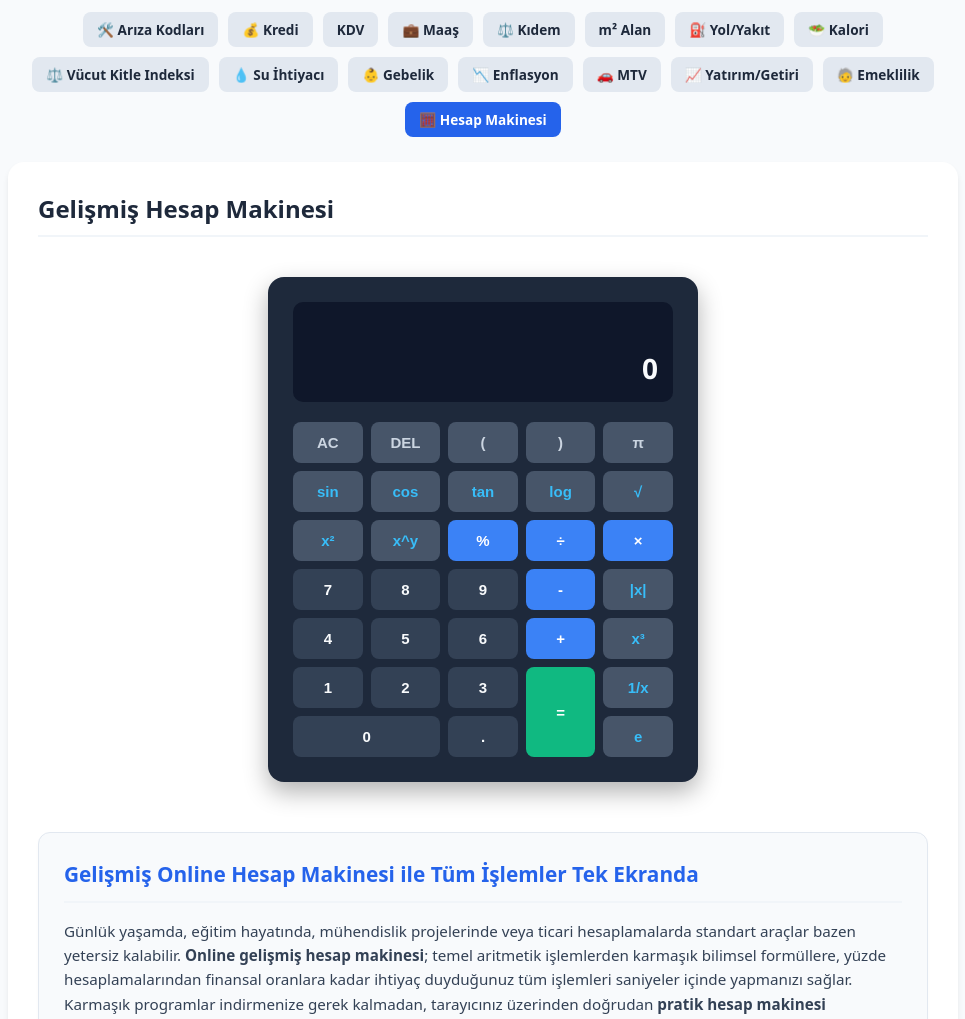
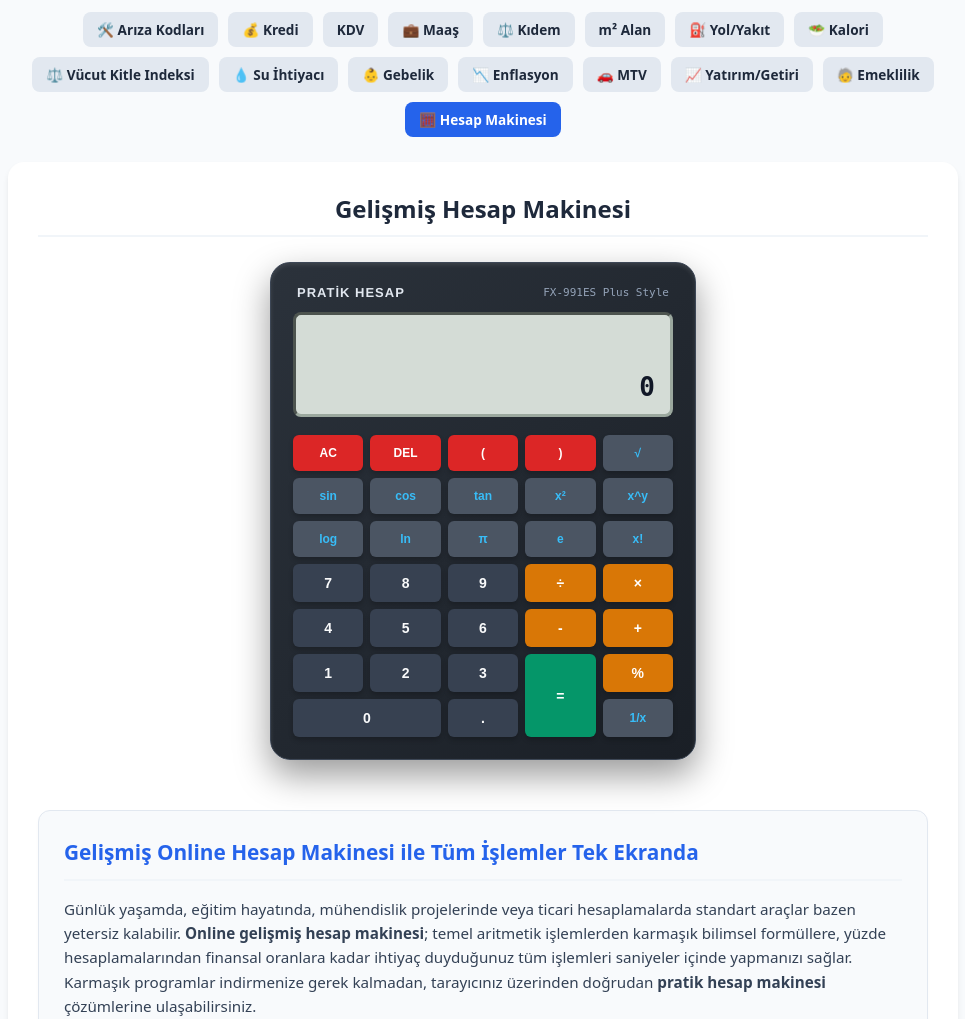
Before and after one commit to cempolat172-arch/pratikhesaplar, a FastAPI app: page /hesap-makinesi in a window 1280 px wide. Shown: the part 146-1165 px from the top of the page, without its empty margins (157-1122 px from the left). Run offline with FastAPI, Linux system fonts and the light colour scheme.

Commit message:
Hesap Makinesi arayüzü FX-991ES Plus tarzında yenilendi

```diff
--- a/templates/hesap-makinesi.html
+++ b/templates/hesap-makinesi.html
@@ -7,142 +7,174 @@
     justify-content: center;
     align-items: center;
     padding: 20px;
-    font-family: 'Segoe UI', Tahoma, Geneva, Verdana, sans-serif;
+    font-family: 'Helvetica Neue', Helvetica, Arial, sans-serif;
 }
-.calculator {
-    background: #1e293b;
-    padding: 25px;
-    border-radius: 16px;
-    box-shadow: 0 10px 25px rgba(0,0,0,0.3);
+.calculator-frame {
+    background: linear-gradient(135deg, #2b323b 0%, #1a1f26 100%);
+    padding: 22px;
+    border-radius: 20px;
+    box-shadow: 0 15px 35px rgba(0,0,0,0.4), inset 0 2px 4px rgba(255,255,255,0.1);
     width: 380px;
+    border: 1px solid #3d4756;
 }
-.display {
-    background: #0f172a;
-    padding: 15px;
-    border-radius: 10px;
-    margin-bottom: 20px;
+.brand-header {
+    display: flex;
+    justify-content: space-between;
+    align-items: center;
+    margin-bottom: 12px;
+    padding: 0 4px;
+}
+.brand-name {
+    color: #e2e8f0;
+    font-weight: 700;
+    font-size: 13px;
+    letter-spacing: 1px;
+}
+.model-name {
+    color: #94a3b8;
+    font-size: 11px;
+    font-family: monospace;
+}
+.display-screen {
+    background: #d4dcd6;
+    padding: 12px 15px;
+    border-radius: 8px;
+    margin-bottom: 18px;
     text-align: right;
-    min-height: 70px;
+    min-height: 75px;
+    border: 3px inset #9ba89e;
     display: flex;
     flex-direction: column;
     justify-content: space-between;
 }
-.history {
-    color: #64748b;
-    font-size: 14px;
-    min-height: 20px;
+.history-line {
+    color: #4a5568;
+    font-size: 13px;
+    min-height: 18px;
+    font-family: monospace;
     overflow-x: auto;
 }
-.result {
-    color: #f8fafc;
-    font-size: 28px;
-    font-weight: 600;
+.main-display {
+    color: #111827;
+    font-size: 26px;
+    font-weight: 700;
+    font-family: monospace;
     overflow-x: auto;
 }
-.buttons-grid {
+.keypad-grid {
     display: grid;
     grid-template-columns: repeat(5, 1fr);
-    gap: 8px;
+    gap: 7px;
 }
 .btn {
-    padding: 12px 0;
-    font-size: 15px;
+    padding: 11px 0;
+    font-size: 14px;
     font-weight: 600;
     border: none;
-    border-radius: 8px;
+    border-radius: 6px;
     cursor: pointer;
-    transition: background 0.2s, transform 0.1s;
+    box-shadow: 0 3px 5px rgba(0,0,0,0.2);
+    transition: all 0.1s ease;
 }
 .btn:active {
-    transform: scale(0.95);
+    transform: translateY(2px);
+    box-shadow: 0 1px 2px rgba(0,0,0,0.2);
 }
 .btn.num {
-    background: #334155;
-    color: #f8fafc;
+    background: #374151;
+    color: #f9fafb;
 }
-.btn.num:hover { background: #475569; }
+.btn.num:hover { background: #4b5563; }
 
 .btn.op {
-    background: #3b82f6;
+    background: #d97706;
     color: white;
 }
-.btn.op:hover { background: #2563eb; }
+.btn.op:hover { background: #b45309; }
 
-.btn.fn {
-    background: #475569;
-    color: #cbd5e1;
+.btn.fn-mode {
+    background: #dc2626;
+    color: white;
+    font-size: 12px;
 }
-.btn.fn:hover { background: #64748b; }
+.btn.fn-mode:hover { background: #b91c1c; }
 
-.btn.sci {
-    background: #475569;
+.btn.fn-sci {
+    background: #4b5563;
     color: #38bdf8;
+    font-size: 12px;
 }
-.btn.sci:hover { background: #64748b; }
+.btn.fn-sci:hover { background: #6b7280; }
 
 .btn.equals {
-    background: #10b981;
+    background: #059669;
     color: white;
     grid-row: span 2;
     height: 100%;
 }
-.btn.equals:hover { background: #059669; }
+.btn.equals:hover { background: #047857; }
 
 .btn.zero {
     grid-column: span 2;
 }
 {% endblock %}
 {% block content %}
-<h2>Gelişmiş Hesap Makinesi</h2>
+<h2 style="text-align: center; margin-bottom: 5px;">Gelişmiş Hesap Makinesi</h2>
 
 <div class="calculator-container">
-    <div class="calculator">
-        <div class="display">
-            <div id="history" class="history"></div>
-            <div id="result" class="result">0</div>
+    <div class="calculator-frame">
+        <div class="brand-header">
+            <span class="brand-name">PRATİK HESAP</span>
+            <span class="model-name">FX-991ES Plus Style</span>
         </div>
-        <div class="buttons-grid">
-            <!-- Bilimsel ve Ek Fonksiyonlar -->
-            <button class="btn fn" onclick="clearCalculator()">AC</button>
-            <button class="btn fn" onclick="deleteChar()">DEL</button>
-            <button class="btn fn" onclick="appendCharacter('(')">(</button>
-            <button class="btn fn" onclick="appendCharacter(')')">)</button>
-            <button class="btn fn" onclick="appendCharacter('Math.PI')">π</button>
+        <div class="display-screen">
+            <div id="history" class="history-line"></div>
+            <div id="result" class="main-display">0</div>
+        </div>
+        <div class="keypad-grid">
+            <!-- Üst Fonksiyon Tuşları -->
+            <button class="btn fn-mode" onclick="clearCalculator()">AC</button>
+            <button class="btn fn-mode" onclick="deleteChar()">DEL</button>
+            <button class="btn fn-mode" onclick="appendCharacter('(')">(</button>
+            <button class="btn fn-mode" onclick="appendCharacter(')')">)</button>
+            <button class="btn fn-sci" onclick="appendFunction('Math.sqrt(')">√</button>
 
-            <button class="btn sci" onclick="appendFunction('Math.sin(')">sin</button>
-            <button class="btn sci" onclick="appendFunction('Math.cos(')">cos</button>
-            <button class="btn sci" onclick="appendFunction('Math.tan(')">tan</button>
-            <button class="btn sci" onclick="appendFunction('Math.log10(')">log</button>
-            <button class="btn sci" onclick="appendFunction('Math.sqrt(')">√</button>
+            <!-- Bilimsel Sıra 1 -->
+            <button class="btn fn-sci" onclick="appendFunction('Math.sin(')">sin</button>
+            <button class="btn fn-sci" onclick="appendFunction('Math.cos(')">cos</button>
+            <button class="btn fn-sci" onclick="appendFunction('Math.tan(')">tan</button>
+            <button class="btn fn-sci" onclick="appendCharacter('**2')">x²</button>
+            <button class="btn fn-sci" onclick="appendCharacter('**')">x^y</button>
 
-            <button class="btn sci" onclick="appendCharacter('**2')">x²</button>
-            <button class="btn sci" onclick="appendCharacter('**')">x^y</button>
-            <button class="btn op" onclick="appendCharacter('%')">%</button>
-            <button class="btn op" onclick="appendCharacter('/')">÷</button>
-            <button class="btn op" onclick="appendCharacter('*')">×</button>
+            <!-- Bilimsel Sıra 2 -->
+            <button class="btn fn-sci" onclick="appendFunction('Math.log10(')">log</button>
+            <button class="btn fn-sci" onclick="appendFunction('Math.log(')">ln</button>
+            <button class="btn fn-sci" onclick="appendCharacter('Math.PI')">π</button>
+            <button class="btn fn-sci" onclick="appendCharacter('Math.E')">e</button>
+            <button class="btn fn-sci" onclick="factorial()">x!</button>
 
-            <!-- Rakamlar ve Temel İşlemler -->
+            <!-- İşlem ve Rakam Blokları -->
             <button class="btn num" onclick="appendCharacter('7')">7</button>
             <button class="btn num" onclick="appendCharacter('8')">8</button>
             <button class="btn num" onclick="appendCharacter('9')">9</button>
-            <button class="btn op" onclick="appendCharacter('-')">-</button>
-            <button class="btn sci" onclick="appendFunction('Math.abs(')">|x|</button>
+            <button class="btn op" onclick="appendCharacter('/')">÷</button>
+            <button class="btn op" onclick="appendCharacter('*')">×</button>
 
             <button class="btn num" onclick="appendCharacter('4')">4</button>
             <button class="btn num" onclick="appendCharacter('5')">5</button>
             <button class="btn num" onclick="appendCharacter('6')">6</button>
+            <button class="btn op" onclick="appendCharacter('-')">-</button>
             <button class="btn op" onclick="appendCharacter('+')">+</button>
-            <button class="btn sci" onclick="appendCharacter('**3')">x³</button>
 
             <button class="btn num" onclick="appendCharacter('1')">1</button>
             <button class="btn num" onclick="appendCharacter('2')">2</button>
             <button class="btn num" onclick="appendCharacter('3')">3</button>
             <button class="btn equals" onclick="calculateResult()" rowspan="2">=</button>
-            <button class="btn sci" onclick="appendCharacter('1/')">1/x</button>
+            <button class="btn op" onclick="appendCharacter('%')">%</button>
 
             <button class="btn num zero" onclick="appendCharacter('0')">0</button>
             <button class="btn num" onclick="appendCharacter('.')">.</button>
-            <button class="btn sci" onclick="appendCharacter('Math.E')">e</button>
+            <button class="btn fn-sci" onclick="appendCharacter('1/')">1/x</button>
         </div>
     </div>
 </div>
@@ -228,10 +260,25 @@ function deleteChar() {
     updateDisplay();
 }
 
+function factorial() {
+    try {
+        let n = parseInt(eval(currentInput));
+        if (n < 0) throw new Error("Negatif sayının faktöriyeli olmaz");
+        let res = 1;
+        for (let i = 2; i <= n; i++) res *= i;
+        historyInput = n + '!';
+        currentInput = String(res);
+        updateDisplay();
+    } catch (e) {
+        currentInput = 'Hata';
+        updateDisplay();
+        setTimeout(clearCalculator, 1500);
+    }
+}
+
 function calculateResult() {
     try {
         historyInput = currentInput;
-        // Güvenli hesaplama için eval kullanımı (matematiksel ifadeler)
         let evalInput = currentInput.replace(/×/g, '*').replace(/÷/g, '/');
         let res = eval(evalInput);
         currentInput = String(res);
```
